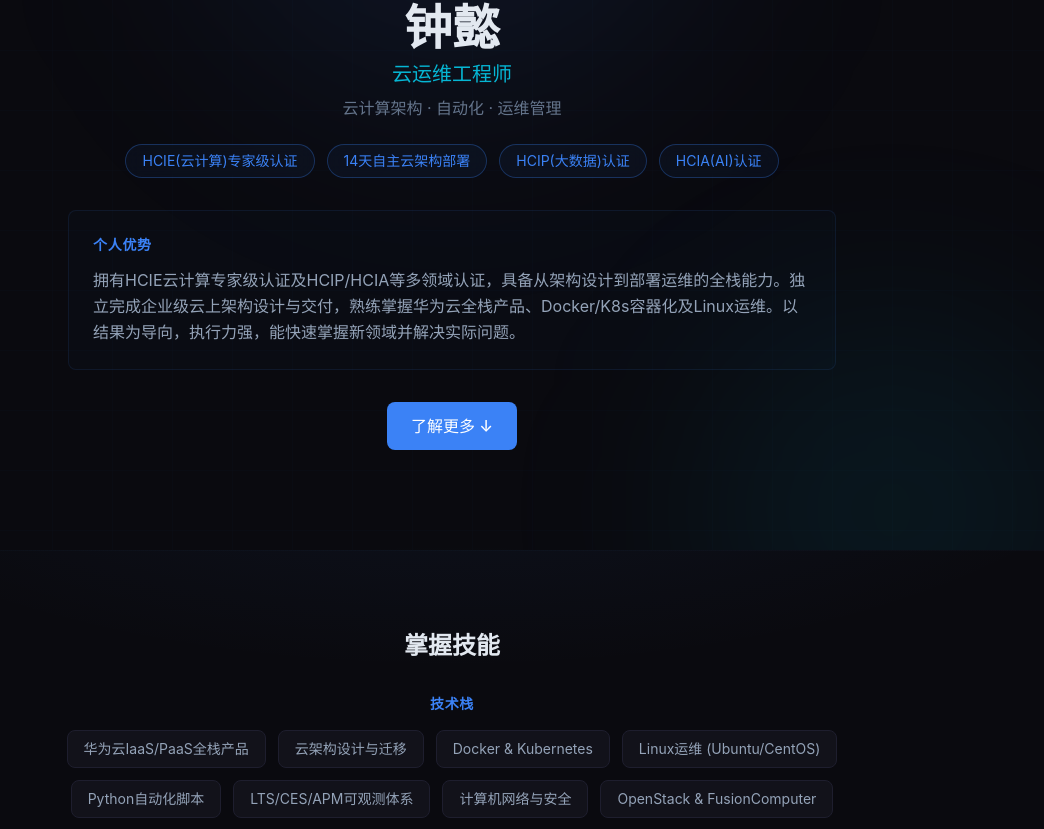
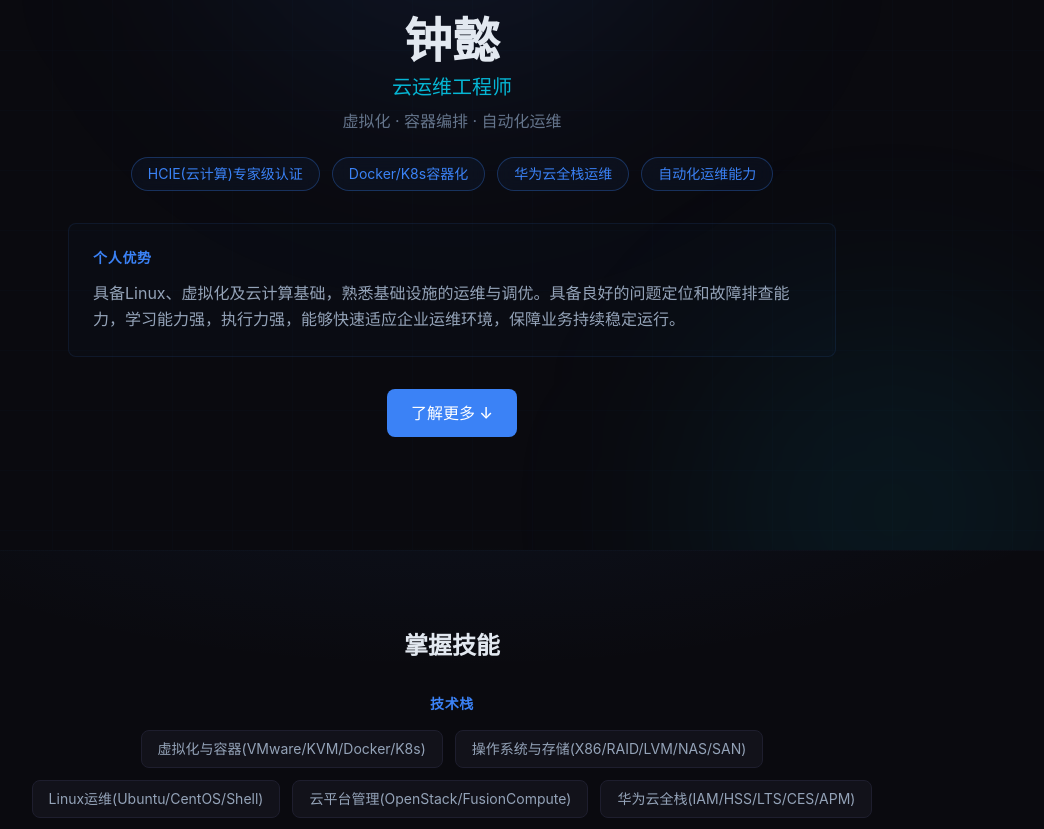
Before and after one commit to 123zhongyi12-sketch/portfolio, a Next.js app: page /ops in a window 1280 px wide. Shown: the part 250-1079 px from the top of the page, without its empty margins (188-1232 px from the left). Built offline with nearby package versions, Linux system fonts and the light colour scheme.

Commit message:
feat: update ops/cloud-security content from resumes, add multi-deployment env var support

```diff
--- a/data/campus.json
+++ b/data/campus.json
@@ -5,9 +5,9 @@
     "period": "2023.09 – 2024.09",
     "type": "organization",
     "items": [
-      "主导策划新生破冰、元宵游园会等5+场大型活动，覆盖全院200+人次，负责方案撰写、预算申报、物资购买到场地调配的全流程管理",
-      "建立学生心理需求反馈渠道，收集并分析同学诉求以优化活动内容与形式，活动满意度达95%以上",
-      "具备强烈的\"以客户为中心\"的服务意识，通过用户反馈驱动服务持续改进"
+      "负责心理站日常运营与活动策划执行，组织策划新生破冰、元宵游园会、心理沙龙等多场校园活动，覆盖全院200+人次",
+      "具备活动策划、数据分析与团队协作能力，能够统筹活动方案撰写、资源调配与现场执行的全流程管理",
+      "建立学生心理需求反馈渠道，通过用户反馈驱动服务持续改进，活动满意度达95%以上"
     ]
   },
   {
@@ -27,7 +27,8 @@
     "type": "volunteer",
     "items": [
       "担任2025年第15届全国运动会志愿者，参与大型赛事组织与现场服务工作",
-      "担任2024年深圳马拉松志愿者，面对突发状况与海量咨询，保持耐心与专业，具备优秀的抗压能力与现场应变能力"
+      "担任2024年深圳马拉松志愿者，面对突发状况与海量咨询，保持耐心与专业，具备优秀的抗压能力与现场应变能力",
+      "具备良好的沟通协调能力和现场应变能力，能够在压力下保持专业服务态度"
     ]
   }
 ]
--- a/data/resumes.json
+++ b/data/resumes.json
@@ -28,53 +28,53 @@
   {
     "slug": "ops",
     "title": "云运维工程师",
-    "subtitle": "云计算架构 · 自动化 · 运维管理",
-    "about": "拥有HCIE(云计算)、HCIP(大数据)、HCIA(AI)等华为认证，具备独立设计云上架构并成功部署的实践经验。掌握云计算、大数据、AI等多领域技术栈，具备扎实的技术功底和快速学习能力。",
+    "subtitle": "虚拟化 · 容器编排 · 自动化运维",
+    "about": "具备Linux、虚拟化及云计算基础，熟悉基础设施的运维与调优。具备良好的问题定位和故障排查能力，学习能力强，执行力强，能够快速适应企业运维环境，保障业务持续稳定运行。",
     "skills": [
-      "华为云IaaS/PaaS全栈产品",
-      "云架构设计与迁移",
-      "Docker & Kubernetes",
-      "Linux运维 (Ubuntu/CentOS)",
-      "Python自动化脚本",
-      "LTS/CES/APM可观测体系",
-      "计算机网络与安全",
-      "OpenStack & FusionComputer"
+      "虚拟化与容器(VMware/KVM/Docker/K8s)",
+      "操作系统与存储(X86/RAID/LVM/NAS/SAN)",
+      "Linux运维(Ubuntu/CentOS/Shell)",
+      "云平台管理(OpenStack/FusionCompute)",
+      "华为云全栈(IAM/HSS/LTS/CES/APM)",
+      "自动化运维(Python/Shell/Git/Compose)",
+      "可观测体系(Metrics-Logs-Trace)",
+      "园区网络(eNSP/VLAN/OSPF/ACL)"
     ],
     "softSkills": [
+      "故障排查与问题定位",
       "技术文档撰写",
       "跨团队协作",
-      "故障排查与分析",
       "快速学习能力",
       "项目管理",
       "抗压与执行力"
     ],
     "projectOrder": ["cloud-architecture", "huawei-ict", "certifications"],
-    "highlights": ["HCIE(云计算)专家级认证", "14天自主云架构部署", "HCIP(大数据)认证", "HCIA(AI)认证"]
+    "highlights": ["HCIE(云计算)专家级认证", "Docker/K8s容器化", "华为云全栈运维", "自动化运维能力"]
   },
   {
     "slug": "cloud-security",
     "title": "云安全工程师",
     "subtitle": "云安全 · 合规 · 防护方案",
-    "about": "拥有HCIE(云计算)、HCIP(大数据)、HCIA(AI)等多领域华为认证，具备从底层架构到上层应用的安全视角。熟悉云安全架构设计、合规要求和最佳实践。",
+    "about": "具备云安全加固思想及云计算技术基础，对云平台安全、基础设施安全、应用安全等有浓厚兴趣，具备强大的自我驱动力和学习能力。能够将企业级需求拆解为具体技术问题，并通过实践寻找解决方案。坚持「任何人对资源的访问使用只能保障合法人的合法权益，通过合法方式在合法范围内访问」的安全原则。",
     "skills": [
-      "华为云安全体系(HSS/ACL)",
-      "等保合规与安全基线",
-      "云上网络与VPC设计",
-      "Docker & K8s安全",
-      "Linux安全加固",
-      "IAM与访问控制",
-      "数据加密与证书管理",
-      "安全评估与审计"
+      "云平台安全(VPC/安全组/ACL/HSS)",
+      "IAM与访问控制(最小权限原则)",
+      "容器安全(Docker/K8s/RBAC/Namespace)",
+      "安全基线加固与等保合规",
+      "Linux安全与Python自动化",
+      "网络安全(TCP/IP/eNSP/ACL)",
+      "数据库与存储安全(MySQL/OceanStor)",
+      "安全审计与日志分析(LTS/CES)"
     ],
     "softSkills": [
       "安全方案设计",
+      "合规分析与风险评估",
       "技术文档撰写",
-      "合规分析与评估",
       "跨团队沟通",
       "客户需求理解",
       "抗压与执行力"
     ],
-    "projectOrder": ["huawei-ict", "certifications", "cloud-architecture"],
-    "highlights": ["HCIE(云计算)认证", "华为ICT全球一等奖", "云迁移工作级认证", "解决方案架构认证"]
+    "projectOrder": ["cloud-architecture", "huawei-ict", "certifications"],
+    "highlights": ["HCIE(云计算)认证", "华为ICT全球一等奖", "云安全架构设计", "IAM最小权限实践"]
   }
 ]
--- a/src/app/page.tsx
+++ b/src/app/page.tsx
@@ -1,5 +1,63 @@
 import { redirect } from "next/navigation";
+import Header from "@/components/Header";
+import Footer from "@/components/Footer";
+import HeroSection from "@/components/HeroSection";
+import ProjectCard from "@/components/ProjectCard";
+import SkillCloud from "@/components/SkillCloud";
+import EducationSection from "@/components/EducationSection";
+import CampusSection from "@/components/CampusSection";
+import PortfolioSection from "@/components/PortfolioSection";
+import { getProfile, getResume, getProjectsForResume, getAllResumes } from "@/lib/data";
+
+export const dynamic = "force-static";
 
 export default function Home() {
-  redirect("/presales");
+  const resumeSlug = process.env.NEXT_PUBLIC_RESUME_SLUG;
+
+  // If no env var set, redirect to presales (default behavior)
+  if (!resumeSlug) {
+    redirect("/presales");
+  }
+
+  // Validate the slug
+  const resumes = getAllResumes();
+  const validSlugs = resumes.map((r) => r.slug);
+  if (!validSlugs.includes(resumeSlug)) {
+    redirect("/presales");
+  }
+
+  // Render the standalone site for the specified resume
+  const profile = getProfile();
+  const resume = getResume(resumeSlug)!;
+  const projects = getProjectsForResume(resumeSlug);
+
+  return (
+    <>
+      <Header title={profile.name} />
+      <main>
+        <HeroSection resumeSlug={resumeSlug} />
+
+        <section id="skills" className="mx-auto max-w-4xl px-6 py-20">
+          <h2 className="mb-8 text-center text-2xl font-bold">掌握技能</h2>
+          <SkillCloud skills={resume.skills} softSkills={resume.softSkills} />
+        </section>
+
+        <section id="projects" className="mx-auto max-w-6xl px-6 py-20">
+          <h2 className="mb-8 text-center text-2xl font-bold">项目与成果</h2>
+          <div className="grid gap-6 md:grid-cols-2 lg:grid-cols-3">
+            {projects.map((project) => (
+              <ProjectCard key={project.slug} project={project} />
+            ))}
+          </div>
+        </section>
+
+        <PortfolioSection />
+
+        <EducationSection resumeSlug={resumeSlug} />
+
+        <CampusSection />
+      </main>
+      <Footer />
+    </>
+  );
 }
--- a/src/components/HeroSection.tsx
+++ b/src/components/HeroSection.tsx
@@ -8,9 +8,9 @@ const strengths: Record<string, string> = {
   presales:
     "具备扎实的云计算技术功底（HCIE认证）与AI应用能力，能站在客户业务视角将复杂技术转化为通俗易懂的商业解决方案。拥有华为ICT大赛全球一等奖的实战证明，具备优秀的方案撰写、公众演讲与跨部门沟通能力。性格外向、皮实抗压，立志成为既懂技术又懂客户的售前工程师。",
   ops:
-    "拥有HCIE云计算专家级认证及HCIP/HCIA等多领域认证，具备从架构设计到部署运维的全栈能力。独立完成企业级云上架构设计与交付，熟练掌握华为云全栈产品、Docker/K8s容器化及Linux运维。以结果为导向，执行力强，能快速掌握新领域并解决实际问题。",
+    "具备Linux、虚拟化及云计算基础，熟悉基础设施的运维与调优。具备良好的问题定位和故障排查能力，学习能力强，执行力强，能够快速适应企业运维环境，保障业务持续稳定运行。",
   cloudSecurity:
-    "以HCIE认证为基础构建了从底层架构到上层安全的完整知识体系，深入理解云上安全边界设计、等保合规要求及IAM访问控制。具备企业级云架构设计与安全防护方案的落地经验，能将安全合规与业务需求有机结合，提供端到端的安全解决方案。",
+    "具备云安全加固思想及云计算技术基础，对云平台安全、基础设施安全、应用安全等有浓厚兴趣，具备强大的自我驱动力和学习能力。能够将企业级需求拆解为具体技术问题，并通过实践寻找解决方案。坚持任何人对资源的访问使用只能保障合法人的合法权益的安全原则。",
 };
 
 export default function HeroSection({ resumeSlug }: HeroSectionProps) {
```
Also changed, not shown: 1 other file (tests, documents, lock files or other folders).
